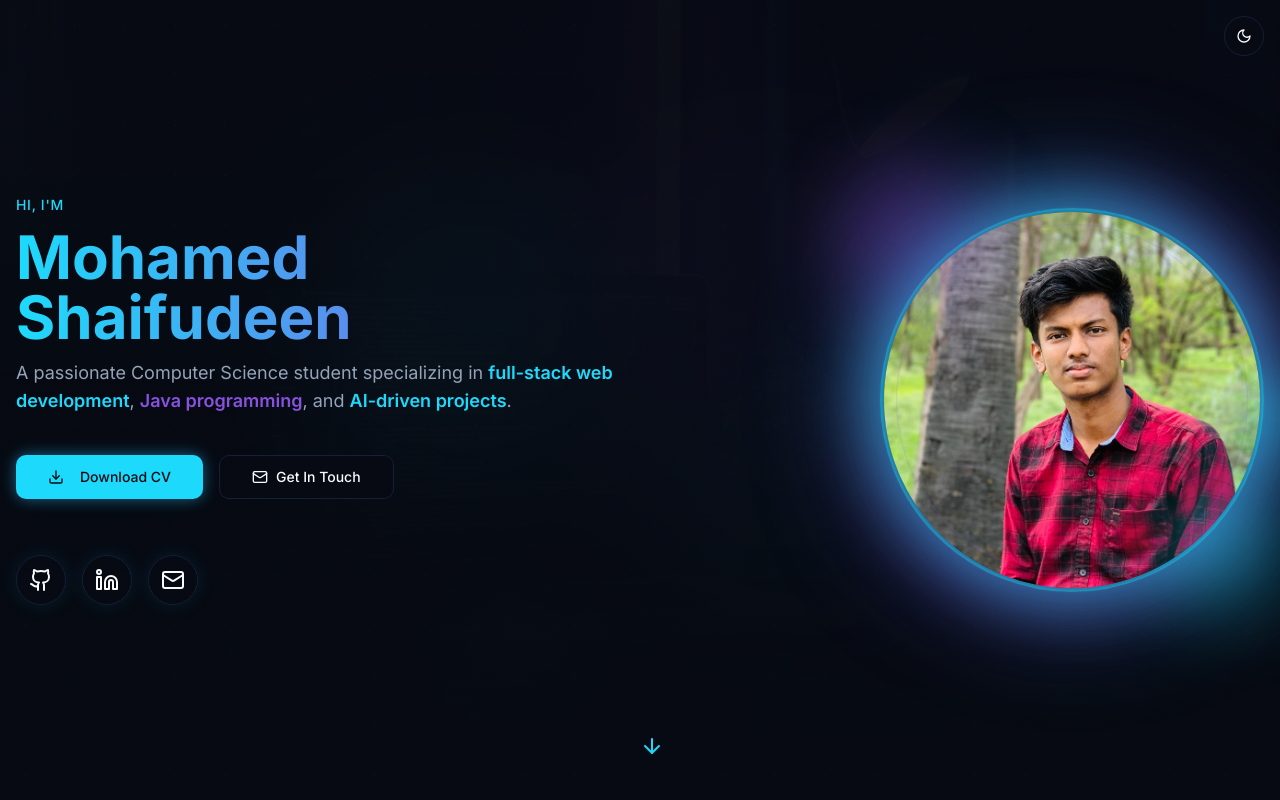
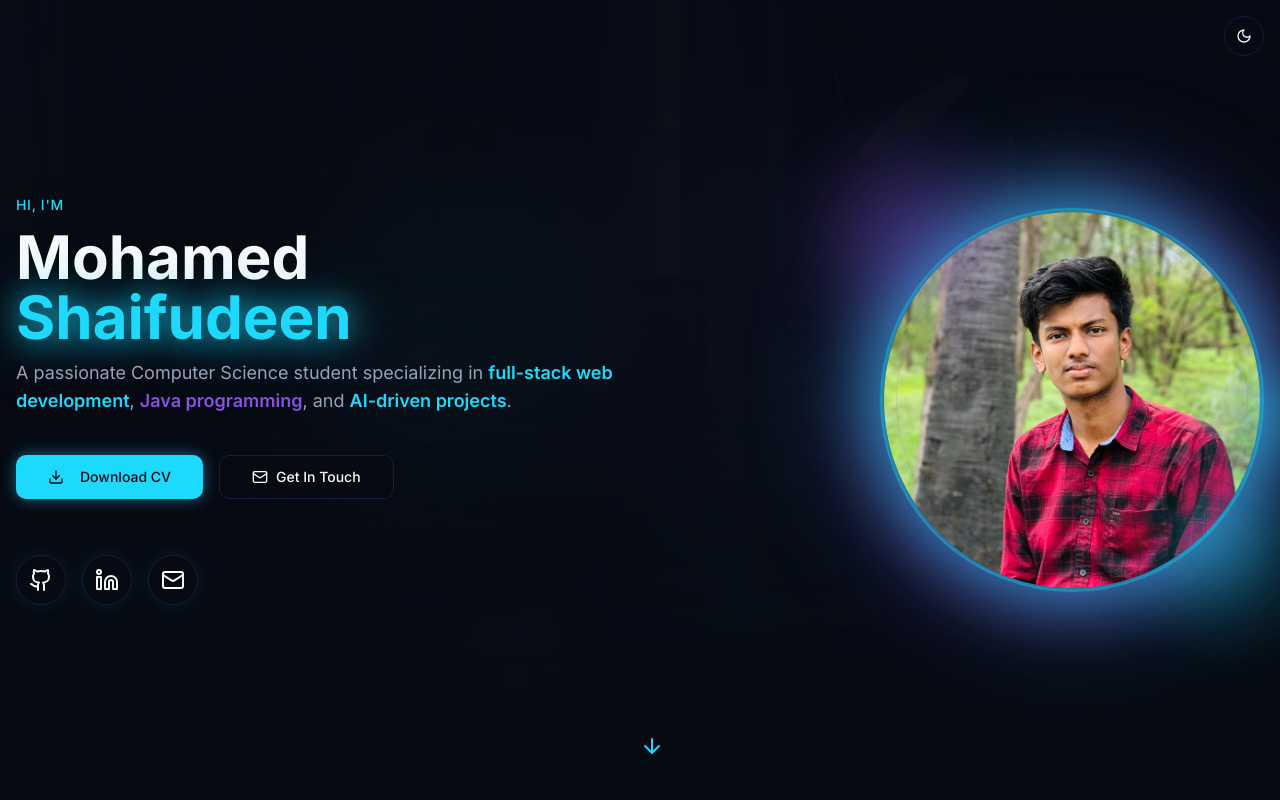
Before and after one commit to Shaifudeen007/New-Portfolio, a React (Vite) app: page / in a window 1280 px wide. Shown: the top 800 px of the page. Built offline with nearby package versions, Linux system fonts and the light colour scheme; the HTML template or start-up script is replaced by a standard one.

Commit message:
Refactor: Add "truefocus" effect to hero name

```diff
--- a/src/components/Hero.tsx
+++ b/src/components/Hero.tsx
@@ -44,8 +44,11 @@ const Hero = () => {
               <p className="text-primary text-sm font-medium tracking-wider uppercase animate-fade-in opacity-0" style={{ animationDelay: '0.2s', animationFillMode: 'forwards' }}>
                 Hi, I'm
               </p>
-              <h1 className="text-3xl md:text-5xl lg:text-6xl font-bold gradient-text animate-fade-in opacity-0" style={{ animationDelay: '0.4s', animationFillMode: 'forwards' }}>
-                Mohamed Shaifudeen
+              <h1 className="text-3xl md:text-5xl lg:text-6xl font-bold animate-fade-in opacity-0" style={{ animationDelay: '0.4s', animationFillMode: 'forwards' }}>
+                <span className="text-foreground">Mohamed </span>
+                <span className="text-primary animate-text-glow" style={{
+                  textShadow: '0 0 20px hsl(var(--primary) / 0.5), 0 0 40px hsl(var(--primary) / 0.3), 0 0 60px hsl(var(--primary) / 0.2)'
+                }}>Shaifudeen</span>
               </h1>
               <p className="text-base md:text-lg text-muted-foreground leading-relaxed animate-fade-in opacity-0" style={{ animationDelay: '0.6s', animationFillMode: 'forwards' }}>
                 A passionate Computer Science student specializing in{" "}
--- a/src/index.css
+++ b/src/index.css
@@ -154,4 +154,17 @@ All colors MUST be HSL.
       box-shadow: 0 0 25px hsl(var(--primary) / 0.6), 0 0 35px hsl(var(--secondary) / 0.3);
     }
   }
+
+  .animate-text-glow {
+    animation: text-glow 2s ease-in-out infinite alternate;
+  }
+
+  @keyframes text-glow {
+    0% {
+      text-shadow: 0 0 20px hsl(var(--primary) / 0.5), 0 0 40px hsl(var(--primary) / 0.3), 0 0 60px hsl(var(--primary) / 0.2);
+    }
+    100% {
+      text-shadow: 0 0 30px hsl(var(--primary) / 0.8), 0 0 60px hsl(var(--primary) / 0.5), 0 0 90px hsl(var(--primary) / 0.3);
+    }
+  }
 }
```
